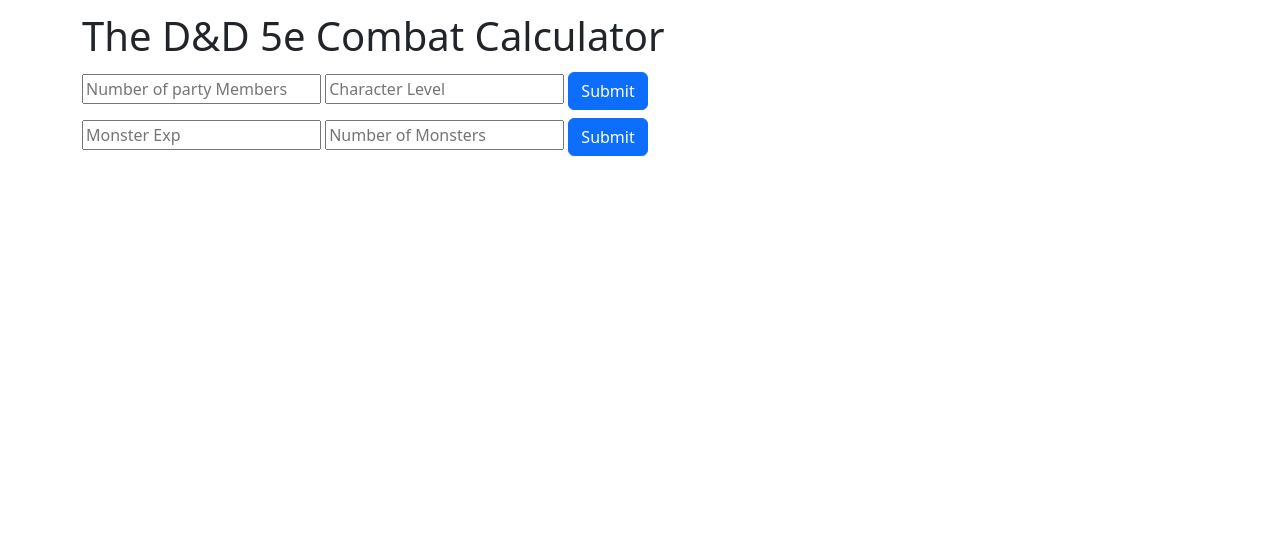
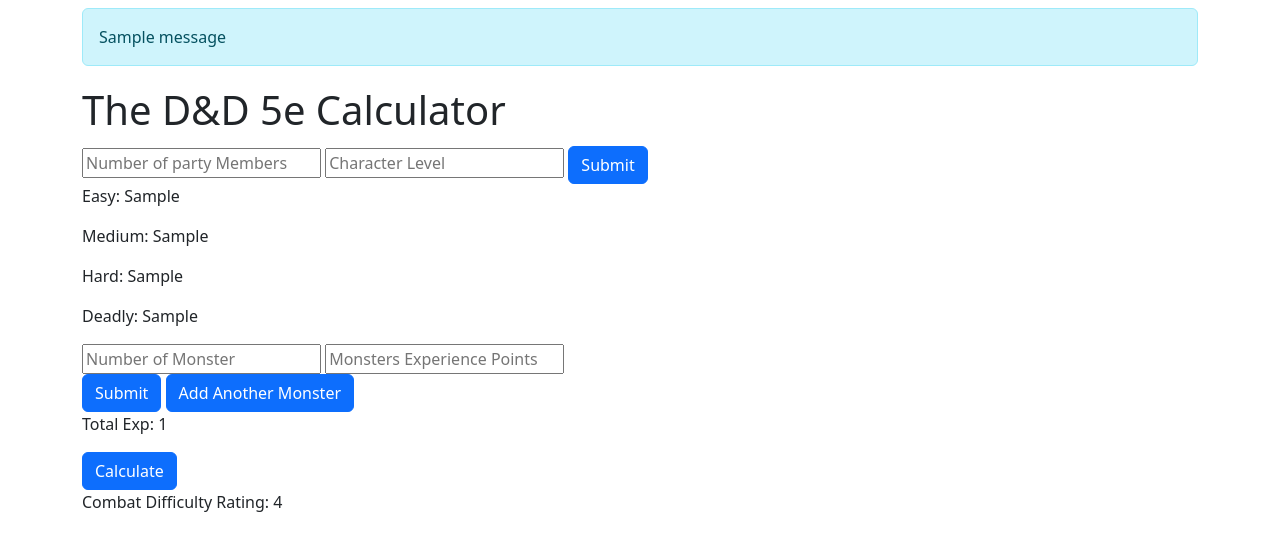
Before and after one commit to TheLofiBard/cs50_final, a Flask app: template Templates/layout.html in a window 1280 px wide. Shown: the part 40-591 px from the top of the page. Run offline with Flask 3, Linux system fonts and the light colour scheme; the template is opened without the code that fills it: most values are stand-ins (such as "Sample title", 1, 10 or a date in 2020); one stand-in notice (Sample message) is shown; some libraries are stand-ins or nearby versions.

Commit message:
calculations working. more bug checks needed

```diff
--- a/Templates/layout.html
+++ b/Templates/layout.html
@@ -1,7 +1,7 @@
 <!DOCTYPE html>
 <html lang="en">
 <head>
-    <link rel="stylesheet" href="style.css">
+    <link rel="stylesheet" href="{{ url_for('static', filename='styles.css') }}">
     <link href="https://cdn.jsdelivr.net/npm/bootstrap@5.3.3/dist/css/bootstrap.min.css" rel="stylesheet"
             integrity="sha384-QWTKZyjpPEjISv5WaRU9OFeRpok6YctnYmDr5pNlyT2bRjXh0JMhjY6hW+ALEwIH" crossorigin="anonymous">
     <meta charset="UTF-8">
@@ -23,24 +23,102 @@
             </div>
         </nav>
     </header>
+    {% with messages = get_flashed_messages() %}
+    {% if messages %}
+        <div class="container my-2">
+            {% for message in messages %}
+                <div class="alert alert-info" role="alert">
+                    {{ message }}
+                </div>
+            {% endfor %}
+        </div>
+    {% endif %}
+    {% endwith %}
     <main>
         <div class="container my-2">
+            <h1 class="py-1">The D&D 5e Calculator</h1>
             {% block main %}
-            <h1 class="py-1">The D&D 5e Combat Calculator</h1>
-            <form action="/party">
-                <input type="text" name="party_size" placeholder="Number of party Members">
-                <input type="text" name="party_level"placeholder="Character Level">
+            <form action="/party_cr" method="post">
+                <input type="text" name="party_size" id="party_size" placeholder="Number of party Members">
+                <input type="text" name="party_level" id="party_level" placeholder="Character Level">
                 <button class="btn btn-primary" type="submit">Submit</button>
             </form>
+            <div>
+                <p>Easy: {{ easy_cr }}</p>
+                <p>Medium: {{ medium_cr }}</p>
+                <p>Hard: {{ hard_cr }}</p>
+                <p>Deadly: {{ deadly_cr }}</p>
+            </div>
         </div>
         <div class="container my-2">
-            <form action="/monsters">
-                <input type="text" name="monster_exp" placeholder="Monster Exp">
-                <input type="text" name="monter_count" placeholder="Number of Monsters">
+            <form action="/monsters_cr" method="post">
+                <div id="monster_inputs">
+                    <input type="text" name="monster_count[]" placeholder="Number of Monster">
+                    <input type="text" name="monster_exp[]" placeholder="Monsters Experience Points">
+                </div>
                 <button class="btn btn-primary" type="submit">Submit</button>
+                <button class="btn btn-primary" type="button" onclick="addMonsterInput()">Add Another Monster</button>
             </form>
+            <div>
+                <p>Total Exp: {{ total_exp }}</p>
+            </div>
+            <button class="btn btn-primary" type="button" onclick="submitCombinedForm()">Calculate</button>
+            <form id="combinedForm" action="/combined_submit" method="post" style="display:none;">
+                <input type="hidden" name="party_size" id="combined_party_size">
+                <input type="hidden" name="party_level" id="combined_party_level">
+                <div id="combined_monster_inputs"></div>
+            </form>
+            <p>Combat Difficulty Rating: {{ rating }}</p>
             {% endblock %}
         </div>
     </main>
+<script>
+    function addMonsterInput() {
+            var monsterInputs = document.getElementById('monster_inputs');
+            var newInput = document.createElement('div');
+            newInput.classList.add('monster_input');
+            newInput.innerHTML = `
+                <input type="text" name="monster_count[]" placeholder="Number of Monsters">
+                <input type="text" name="monster_exp[]" placeholder="Monsters Experience Points">
+            `;
+            monsterInputs.appendChild(newInput);
+    }
+
+    function submitCombinedForm() {
+            // Get values from party_cr form
+            var party_size = document.getElementById('party_size').value;
+            var party_level = document.getElementById('party_level').value;
+
+            // Set values in combinedForm
+            document.getElementById('combined_party_size').value = party_size;
+            document.getElementById('combined_party_level').value = party_level;
+
+            // Get monster inputs
+            var monsterInputs = document.querySelectorAll('#monster_inputs .monster_input');
+            var combinedMonsterInputs = document.getElementById('combined_monster_inputs');
+            combinedMonsterInputs.innerHTML = ''; // Clear previous inputs
+
+            monsterInputs.forEach(function(input) {
+                var monsterCount = input.querySelector('input[name="monster_count[]"]').value;
+                var monsterExp = input.querySelector('input[name="monster_exp[]"]').value;
+
+                var countInput = document.createElement('input');
+                countInput.type = 'hidden';
+                countInput.name = 'monster_count[]';
+                countInput.value = monsterCount;
+
+                var expInput = document.createElement('input');
+                expInput.type = 'hidden';
+                expInput.name = 'monster_exp[]';
+                expInput.value = monsterExp;
+
+                combinedMonsterInputs.appendChild(countInput);
+                combinedMonsterInputs.appendChild(expInput);
+            });
+
+            // Submit combinedForm
+            document.getElementById('combinedForm').submit();
+        }
+</script>
 </body>
 </html>
--- a/app.py
+++ b/app.py
@@ -2,8 +2,15 @@
 import json
 
 from flask import Flask, flash, redirect, render_template, request, session
+from cs50 import SQL
+
+from helpers import calculate_party_cr, calculate_monster_cr
 
 app = Flask(__name__)
+app.secret_key = 'dnd_combat_calculator'
+
+
+db = SQL("sqlite:///character_exp_thresh.db")
 
 data_file = 'srd_5e_monsters.json'
 
@@ -11,16 +18,189 @@
     with open(file_path, 'r') as file:
         return json.load(file)
 
-@app.route('/', methods=['GET', 'POST'])
+@app.before_request
+def clear_session_on_home():
+    if request.endpoint == 'index':
+        session.pop('party_size', None)
+        session.pop('party_level', None)
+        session.pop('easy_cr', None)
+        session.pop('medium_cr', None)
+        session.pop('hard_cr', None)
+        session.pop('deadly_cr', None)
+        session.pop('total_exp', None)
+
+@app.route('/', methods=['GET'])
 def index():
-    # Get numbers from user
+
+    return render_template("layout.html")
+
+@app.route('/party_cr', methods=['POST'])
+def party_cr():
+
     if request.method == 'POST':
-        party_size = request.form.get("party_size")
-        party_level = request.form.get("party_level")
+
+        party_size = (request.form['party_size'])
+        party_level = (request.form['party_level'])
+
+        # check for party size and level
+        if not party_size or not party_level:
+            flash("Please enter both party size and party level")
+            return redirect("/")
+
+        # check for input type
+        elif not party_size.isdigit() or not party_level.isdigit():
+            flash("Please enter valid numbers for party size and party level")
+            return redirect("/")
+
+         # Convert to integers after validation
+        party_size = int(party_size)
+        party_level = int(party_level)
+
+        # check for positive numbers
+        if not party_size > 0 or not party_level > 0:
+            flash("Please enter positive numbers for party size and party level")
+            return redirect("/")
+
+        else:
+            easy_cr, medium_cr, hard_cr, deadly_cr = calculate_party_cr(party_size, party_level)
+
+            session["easy_cr"] = easy_cr
+            session["medium_cr"] = medium_cr
+            session["hard_cr"] = hard_cr
+            session["deadly_cr"] = deadly_cr
+
+
+            return render_template("layout.html", total_exp=session.get("total_exp"), easy_cr=easy_cr, medium_cr=medium_cr, hard_cr=hard_cr, deadly_cr=deadly_cr)
+
     else:
-        return render_template("layout.html")
+        return render_template("layout.html", total_exp=session.get("total_exp"), easy_cr=session.get("easy_cr"), medium_cr=session.get("medium_cr"), hard_cr=session.get("hard_cr"), deadly_cr=session.get("deadly_cr"))
+
+@app.route("/monsters_cr", methods=['POST'])
+def monsters_cr():
+    if request.method == "POST":
+        monster_counts = request.form.getlist('monster_count[]')
+        monster_exps = request.form.getlist('monster_exp[]')
+
+        # check for monster count and exp
+        if not monster_counts or not monster_exps:
+            flash("Please enter both monster count and monster exp")
+            return redirect("/")
+
+        try:
+            monster_counts = [int(count) for count in monster_counts]
+            monster_exps = [int(exp) for exp in monster_exps]
+        except ValueError:
+            flash("Please enter valid numbers for monster count and monster exp")
+            return redirect("/")
+
+        if any(count <= 0 for count in monster_counts) or any(exp <= 0 for exp in monster_exps):
+            flash("Please enter positive numbers for monster count and monster exp")
+            return redirect("/")
+
+        total_exp = calculate_monster_cr(monster_counts, monster_exps)
+        if total_exp is None:
+            return redirect("/")
+
+        session["total_exp"] = total_exp
+
+        return render_template("layout.html", total_exp=total_exp, easy_cr=session.get("easy_cr"), medium_cr=session.get("medium_cr"), hard_cr=session.get("hard_cr"), deadly_cr=session.get("deadly_cr"))
+
+@app.route('/combined_submit', methods=['POST'])
+def combined_submit():
+    if request.method == 'POST':
+
+
+        if request.form.get('party_size') and request.form.get('party_level') and request.form.get('monster_count') and request.form.get('monster_exp'):
+
+            party_size = request.form.get('party_size')
+            party_level = request.form.get('party_level')
+            monster_counts = request.form.getlist('monster_count[]')
+            monster_exps = request.form.getlist('monster_exp[]')
+
+            try:
+                party_size = int(party_size)
+                party_level = int(party_level)
+                monster_counts = [int(count) for count in monster_counts]
+                monster_exps = [int(exp) for exp in monster_exps]
+            except ValueError:
+                flash("Please enter valid numbers for all inputs")
+                return redirect("/")
+
+            if party_size <= 0 or party_level <= 0 or any(count <= 0 for count in monster_counts) or any(exp <= 0 for exp in monster_exps):
+                flash("Please enter positive numbers for all inputs")
+                return redirect("/")
+
+            # run calculate_part_cr and calculate_monster_cr functions
+            easy_cr, medium_cr, hard_cr, deadly_cr = calculate_party_cr(party_size, party_level)
+            total_exp = sum(calculate_monster_cr(count, exp) for count, exp in zip(monster_counts, monster_exps))
+
+            if not total_exp:
+                flash("Please enter a valid number for monster count and monster exp")
+                return redirect("/")
+
+            elif not easy_cr or not medium_cr or not hard_cr or not deadly_cr:
+                flash("Please enter a valid number for party size and party level")
+                return redirect("/")
+
+            elif not session.get("total_exp") or not session.get("easy_cr") or not session.get("medium_cr") or not session.get("hard_cr") or not session.get("deadly_cr"):
+                flash("Please enter valid numbers for party size, party level, monster count, and monster exp")
+                return redirect("/")
+
+            if total_exp <= easy_cr:
+                rating = "Easy"
+
+            elif total_exp <= medium_cr:
+                rating = "Medium"
+
+            elif total_exp <= hard_cr:
+                rating = "Hard"
+
+            elif total_exp <= deadly_cr:
+                rating = "Deadly"
+
+            elif total_exp > deadly_cr:
+                rating = "Impossible"
+
+            else:
+                rating = "Unknown"
+
+            # pass values to layout.html
+            return render_template("layout.html", rating=rating, total_exp=total_exp, easy_cr=easy_cr, medium_cr=medium_cr, hard_cr=hard_cr, deadly_cr=deadly_cr)
+
+        elif session.get("total_exp") and session.get("easy_cr") and session.get("medium_cr") and session.get("hard_cr") and session.get("deadly_cr"):
+
+            if session.get("total_exp") <= session.get("easy_cr"):
+                rating = "Easy"
+
+            elif session.get("total_exp") <= session.get("medium_cr"):
+                rating = "Medium"
+
+            elif session.get("total_exp") <= session.get("hard_cr"):
+                rating = "Hard"
+
+            elif session.get("total_exp") <= session.get("deadly_cr"):
+                rating = "Deadly"
+
+            elif session.get("total_exp") > session.get("deadly_cr"):
+                rating = "Impossible"
+
+            else:
+                rating = "Unknown"
+
+
+            return render_template("layout.html", rating=rating, total_exp=session.get("total_exp"), easy_cr=session.get("easy_cr"), medium_cr=session.get("medium_cr"), hard_cr=session.get("hard_cr"), deadly_cr=session.get("deadly_cr"))
+        else:
+            flash("Please enter valid numbers for party size, party level, monster count, and monster exp")
+            return render_template("layout.html", total_exp=session.get("total_exp"), easy_cr=session.get("easy_cr"), medium_cr=session.get("medium_cr"), hard_cr=session.get("hard_cr"), deadly_cr=session.get("deadly_cr"))
+
+    else:
+        flash("Please enter valid numbers for party size, party level, monster count, and monster exp")
+        return render_template("layout.html", total_exp=session.get("total_exp"), easy_cr=session.get("easy_cr"), medium_cr=session.get("medium_cr"), hard_cr=session.get("hard_cr"), deadly_cr=session.get("deadly_cr"))
 
 @app.route("/monsters", methods=['GET'])
 def monsters():
     monsters = read_json(data_file)
     return render_template("monsters.html", monsters=monsters)
+
+if __name__ == '__main__':
+    app.run(debug=True)
--- /dev/null
+++ b/static/styles.css
@@ -0,0 +1,3 @@
+body {
+    background-color: red;
+}
```
Also changed, not shown: Templates/monsters.html (+26 -7 lines), helpers.py (added, +31 -0 lines), Templates/style.css (deleted), character_exp_thresh.db (added).
